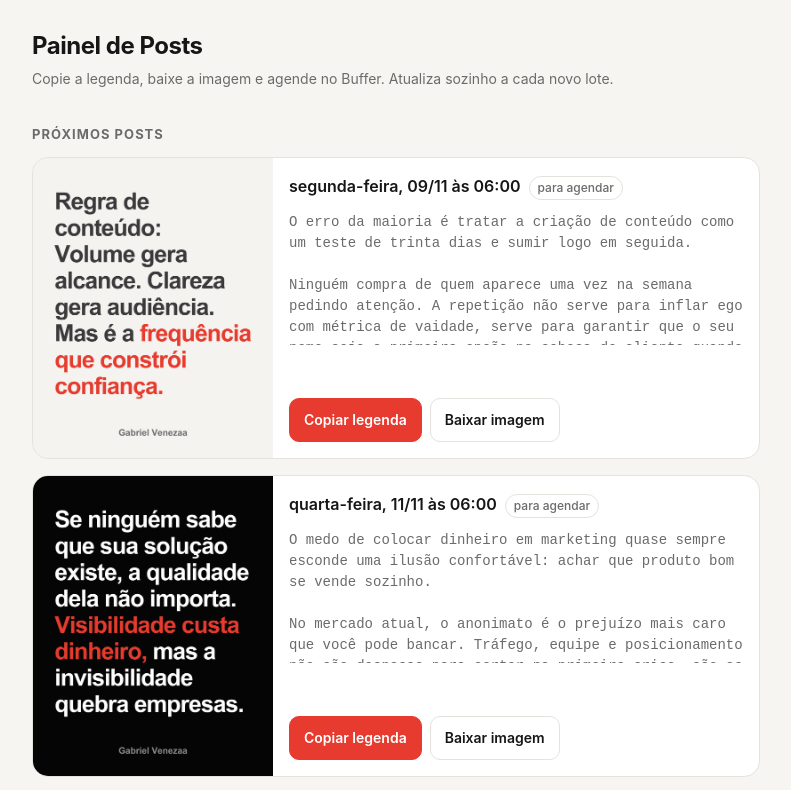
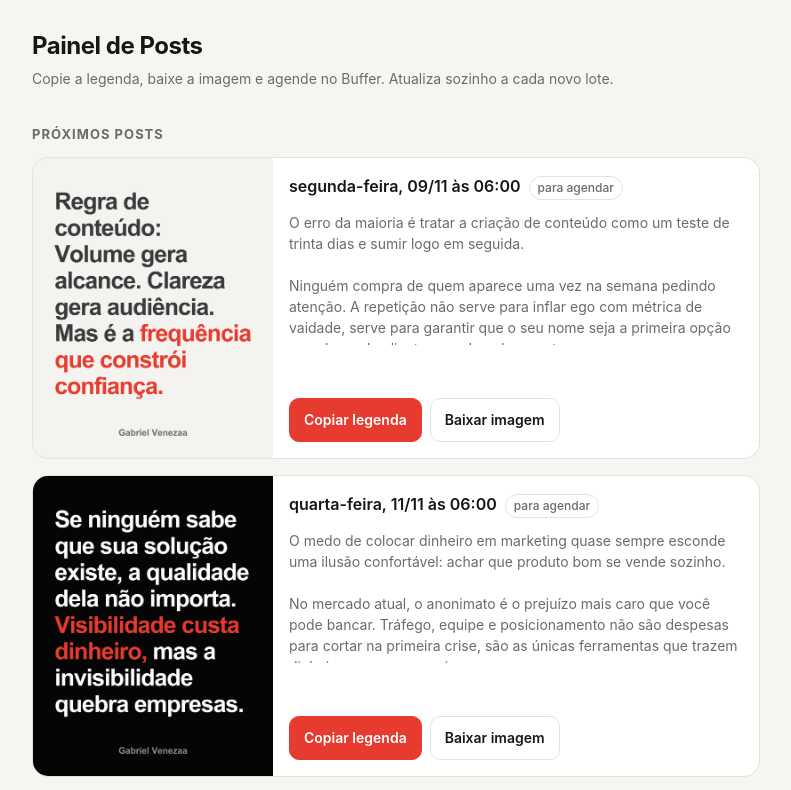
Before and after one commit to Venezacode/post-automatico, a plain HTML site: page docs/index.html in a window 1280 px wide. Shown: the top 790 px of the page, without its empty margins (244-1035 px from the left). Drawn offline with Linux system fonts and the light colour scheme.

Commit message:
Painel: fonte da legenda e README

```diff
--- a/docs/index.html
+++ b/docs/index.html
@@ -26,7 +26,7 @@
   .when{font-weight:600}
   .tag{display:inline-block;font-size:12px;padding:2px 8px;border-radius:999px;border:1px solid var(--line);color:var(--muted);margin-left:8px;font-weight:500}
   .tag.ok{color:var(--ok);border-color:var(--ok)}
-  .cap{white-space:pre-wrap;font-size:14px;color:var(--muted);max-height:9.5em;overflow:auto;margin:0;overflow-wrap:anywhere}
+  .cap{font-family:inherit;white-space:pre-wrap;font-size:14px;color:var(--muted);max-height:9.5em;overflow:auto;margin:0;overflow-wrap:anywhere}
   .actions{display:flex;flex-wrap:wrap;gap:8px;margin-top:auto}
   button{font:inherit;font-weight:600;font-size:14px;padding:10px 14px;border-radius:10px;border:1px solid var(--line);background:transparent;color:var(--text);cursor:pointer;min-height:44px}
   button.primary{background:var(--accent);color:var(--accent-text);border-color:var(--accent)}
```
Also changed, not shown: 1 other file.
